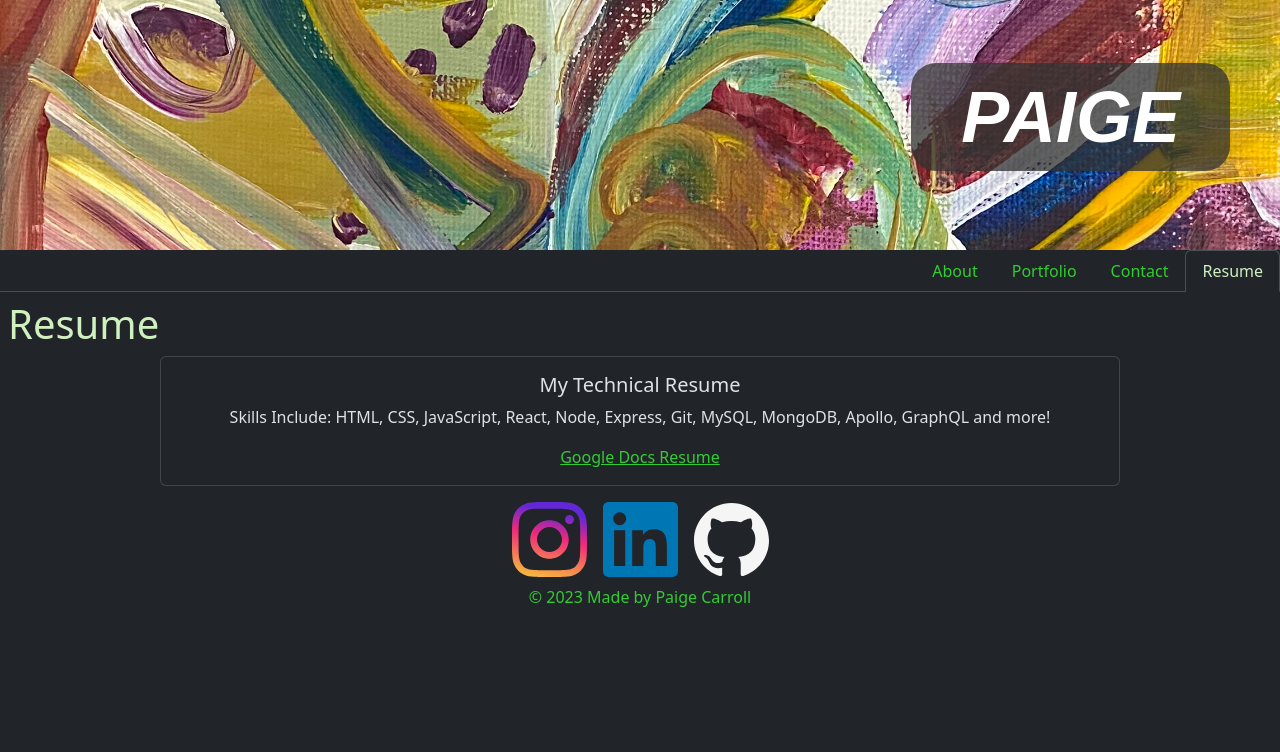
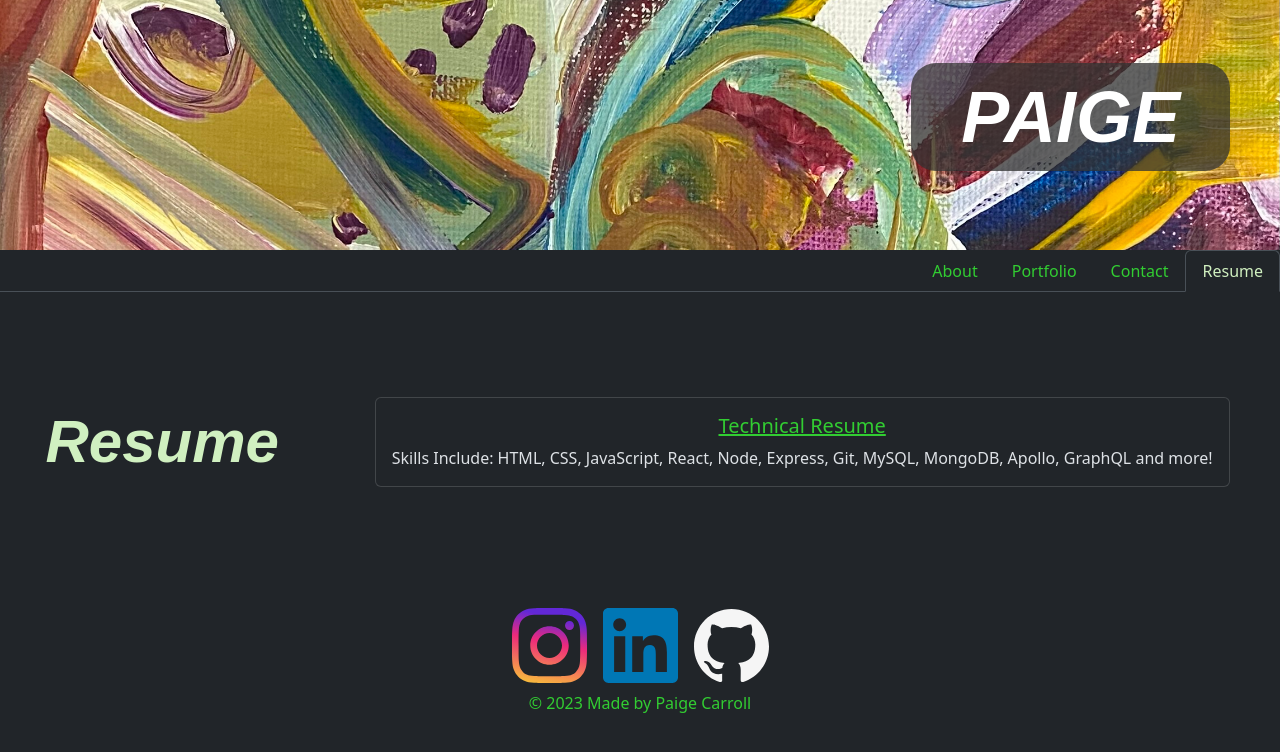
Before and after one commit to sillytsundere/dyno-folio, a React (Vite) app: page /resume in a window 1280 px wide. Shown: the top 752 px of the page. Built offline with nearby package versions, Linux system fonts and the light colour scheme.

Commit message:
edited resume page styling, and changed link to goog doc res

```diff
--- a/index.html
+++ b/index.html
@@ -8,7 +8,7 @@
       href="./src/assets/icons8-green-apple-48.png"
     />
     <meta name="viewport" content="width=device-width, initial-scale=1.0" />
-    <title>Paige's Dynamic Webpage</title>
+    <title>Web Paige</title>
   </head>
   <body>
     <div id="root"></div>
--- a/src/pages/Resume.css
+++ b/src/pages/Resume.css
@@ -5,3 +5,42 @@
 .link:hover {
     color: #D0F0C0
 }
+
+.one {
+    display: flex;
+    flex-direction: row;
+    align-items: center;
+    justify-content: space-around;
+    height: 300px;
+}
+
+.resume-title {
+    color: #D0F0C0;
+    font-style: italic;
+    font-weight: bold;
+    font-family: chalkduster, fantasy;
+    font-size: 60px;
+    margin: 20px
+}
+
+.card {
+    margin: 25px;
+}
+
+@media (max-width: 600px) {
+    /* For screens 425px and below */
+    .one {
+        flex-direction: column;
+    }
+}
+
+@media (max-width: 800px) {
+    /* For screens wider than 425px */
+    .one {
+        flex-direction: column;
+        height: fit-content;
+    }
+    .card {
+        margin: 0 25px 0 25px;
+    }
+}
--- a/src/pages/Resume.jsx
+++ b/src/pages/Resume.jsx
@@ -1,23 +1,18 @@
 import "./Resume.css";
 
 export default function Resume() {
-
   return (
-    <div>
-      <h1 className="m-2" style={{color: "#D0F0C0"}}>Resume</h1>
-      <div className="d-flex justify-content-center">
-        <div className="card col-9 text-center">
+    <div className="one">
+      <h1 className="resume-title">
+        Resume
+      </h1>
+      <div>
+        <div className="card text-center">
           <div className="card-body">
-            <h5 className="card-title">My Technical Resume</h5>
+            <h5 className="card-title"><a href="https://docs.google.com/document/d/10jcyc6s6PcLadUw4XbPQO2zV3YXp79jzITxEisokdeU/edit?usp=sharing" className="card-link link">Technical Resume</a></h5>
             <p className="card-text">
               Skills Include: HTML, CSS, JavaScript, React, Node, Express, Git, MySQL, MongoDB, Apollo, GraphQL and more!
             </p>
-            <a
-              href="https://docs.google.com/document/d/10jcyc6s6PcLadUw4XbPQO2zV3YXp79jzITxEisokdeU/edit?usp=sharing"
-              className="card-link link"
-            >
-              Google Docs Resume
-            </a>
           </div>
         </div>
       </div>
```
Also changed, not shown: src/assets/instagram-logo-instagram-logo-transparent-instagram-icon-transparent-free-free-png.webp (added).
